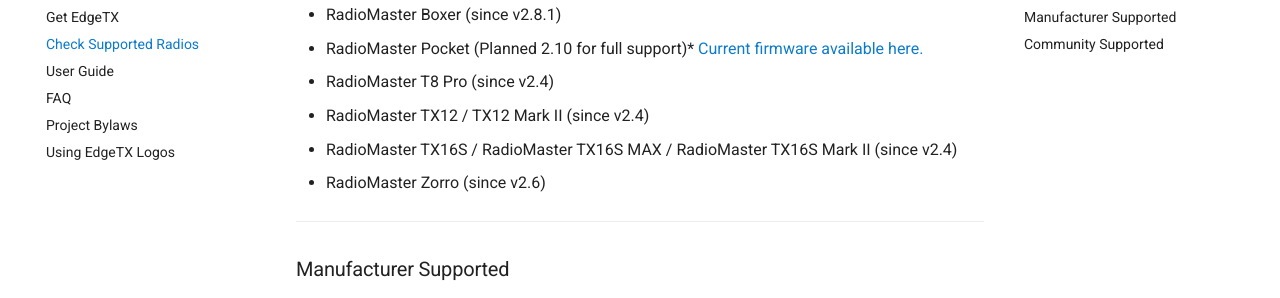
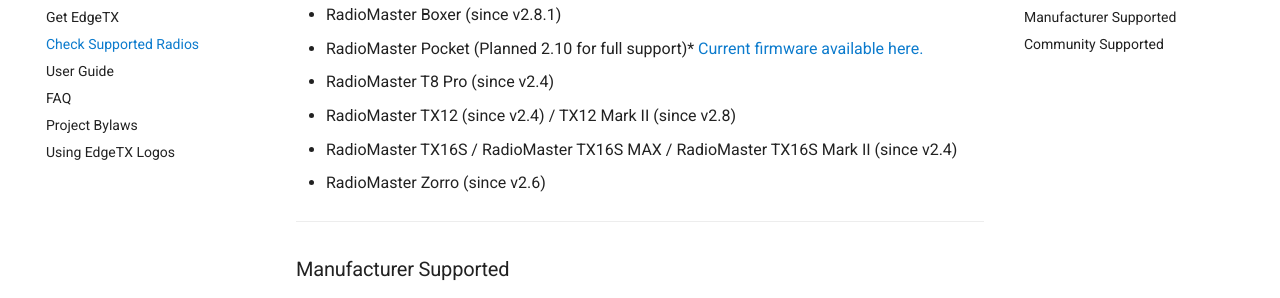
Before and after one commit to EdgeTX/edgetx.github.io, an MkDocs documentation site: the page built from docs/supportedradios.md, in a window 1280 px wide and 900 px high, scrolled down 686 px. Shown: the part 154-452 px from the top of the window. Built offline with MkDocs 1.6.1 and Material for MkDocs 9.7.7, drawn with Linux system fonts in a browser that asks for light colours; comment, search, counter and statistics services are not loaded.

Commit message:
TX12mkII since v2.8

```diff
--- a/docs/supportedradios.md
+++ b/docs/supportedradios.md
@@ -18,7 +18,7 @@
 * RadioMaster Boxer (since v2.8.1)
 * RadioMaster Pocket (Planned 2.10 for full support)* [Current firmware available here.](https://github.com/EdgeTX/edgetx.github.io/blob/master/downloads/POCKET-PROD-01-09-23.bin?raw=true)
 * RadioMaster T8 Pro (since v2.4)
-* RadioMaster TX12 / TX12 Mark II (since v2.4)
+* RadioMaster TX12 (since v2.4) / TX12 Mark II (since v2.8)
 * RadioMaster TX16S / RadioMaster TX16S MAX / RadioMaster TX16S Mark II (since v2.4)
 * RadioMaster Zorro (since v2.6)
 
```
